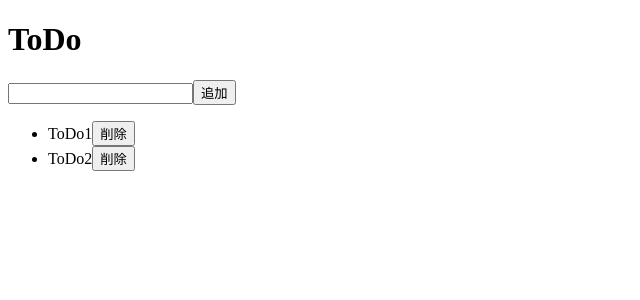
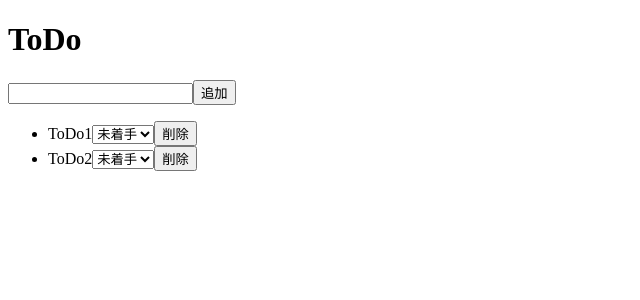
Before and after one commit to medi772425/react_todo_elementary, a React (Create React App) app: page / in a window 1280 px wide. Shown: the top 300 px of the page, without its empty margins (0-640 px from the left). Built offline with nearby package versions, Linux system fonts and the light colour scheme.

Commit message:
ステータスを追加

```diff
--- a/src/App.js
+++ b/src/App.js
@@ -1,13 +1,22 @@
 import React, { useState } from 'react';
 import List from './components/List';
+import { statusYet } from './constants';
 
 const App = () => {
-  const [todos, setTodos] = useState(['ToDo1', 'ToDo2']);
+  const iniTodos = [
+    { title: 'ToDo1', status: statusYet },
+    { title: 'ToDo2', status: statusYet },
+  ];
+
+  const [todos, setTodos] = useState(iniTodos);
 
   const addTodo = () => {
-    const eleTextNewTodo = document.querySelector('#text_new_todo');
-    const new_todo = eleTextNewTodo.value;
-    eleTextNewTodo.value = '';
+    const eleTitleNewTodo = document.querySelector('#title_new_todo');
+    const new_todo = {
+      title: eleTitleNewTodo.value,
+      status: statusYet,
+    };
+    eleTitleNewTodo.value = '';
 
     setTodos((prevTodos) => [...prevTodos, new_todo]);
   };
@@ -25,7 +34,7 @@ const App = () => {
     <>
       <h1>ToDo</h1>
       <div>
-        <input type="text" id="text_new_todo" />
+        <input type="text" id="title_new_todo" />
         <button onClick={addTodo}>追加</button>
         <ul>
           <List todos={todos} deleteTodo={deleteTodo} />
--- a/src/components/List.js
+++ b/src/components/List.js
@@ -1,10 +1,18 @@
 import React from 'react';
+import { statusYet, statusStarted, statusComplete } from '../constants';
 
 const List = ({ todos, deleteTodo }) => {
   return todos.map((todo, index) => {
     return (
       <li key={index}>
-        {todo}
+        {todo.title}
+
+        <select>
+          <option value={statusYet}>未着手</option>
+          <option value={statusStarted}>進行中</option>
+          <option value={statusComplete}>完了</option>
+        </select>
+
         <button
           onClick={() => {
             deleteTodo(index);
--- /dev/null
+++ b/src/constants.js
@@ -0,0 +1,5 @@
+const statusYet = 0;
+const statusStarted = 1;
+const statusComplete = 2;
+
+export { statusYet, statusStarted, statusComplete };
```
